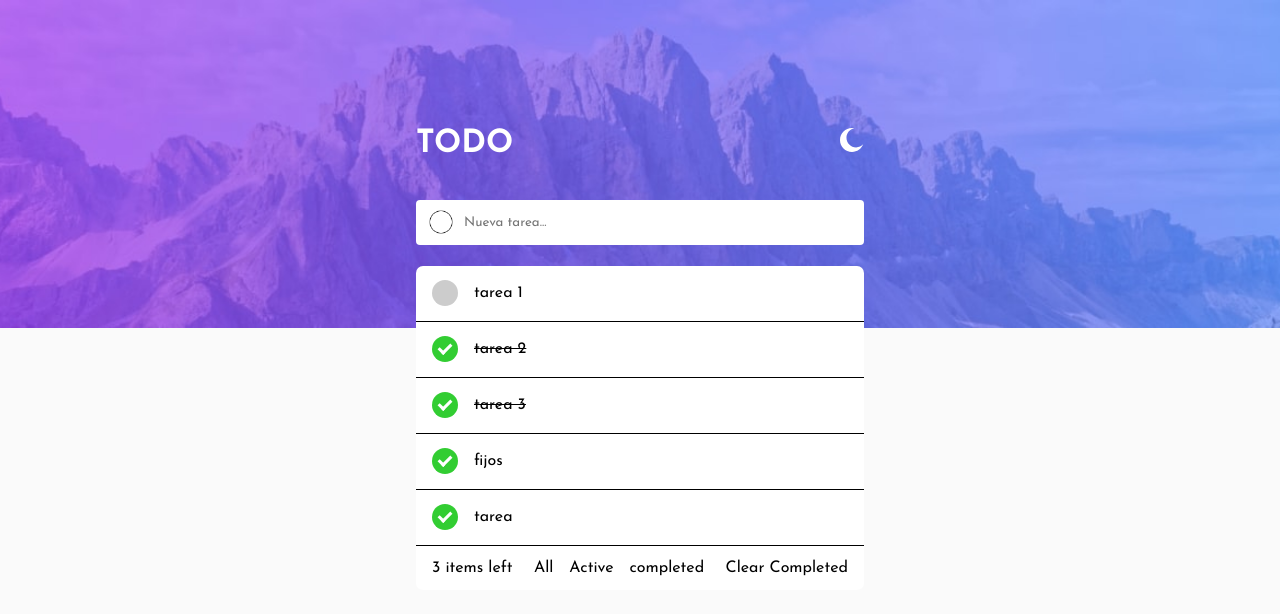
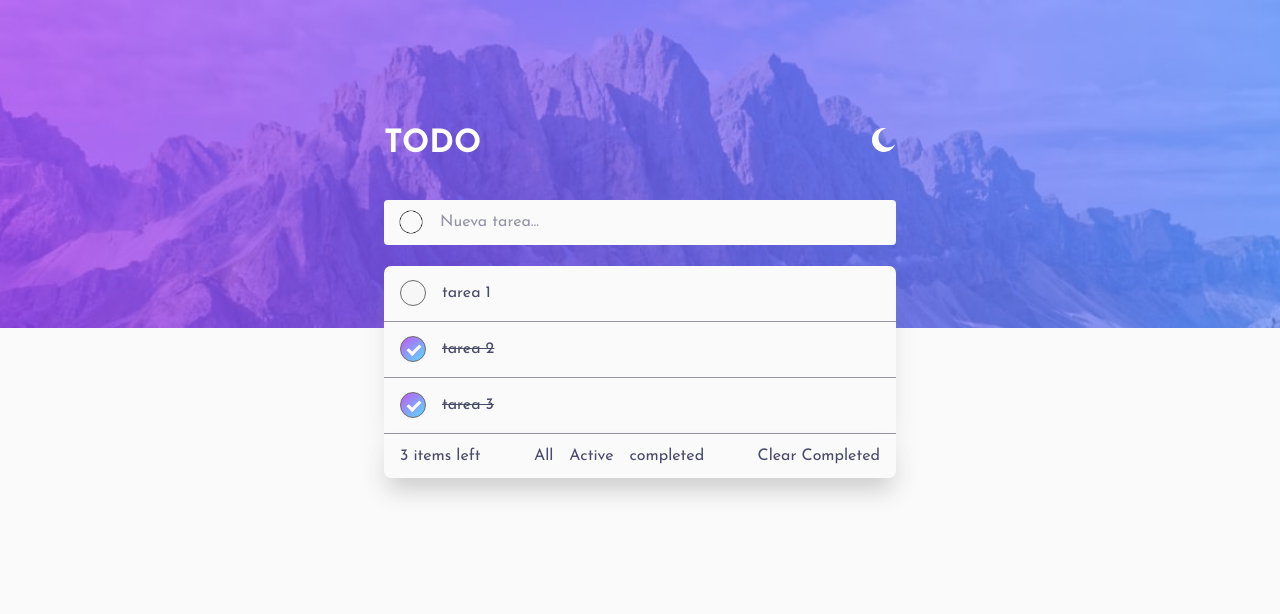
Before and after one commit to jorgeheiden/Todo-app, an Angular app: page / in a window 1280 px wide. Shown: the top 614 px of the page. Built offline with nearby package versions, Linux system fonts and the light colour scheme.

Commit message:
modo noche parcialmente implementado

```diff
--- a/src/app/componentes/home/home.component.html
+++ b/src/app/componentes/home/home.component.html
@@ -2,57 +2,33 @@
     <div class="contenedor-header" [ngClass]="{'background1': estado1, 'background2': estado2}" >
 
     </div>
-    <div class="contenedor-body">
+    <div class="contenedor-body" [ngClass]="{'contenedor-body-background-light': estado1, 'contenedor-body-background-dark': estado2}">
         <div class="contenedor-todo">
             <div class="titulo-modo">
                 <h1>TODO</h1>
                 <img (click)="modoNoche()" src="../../../assets/images/icon-moon.svg" alt="">
             </div>
             <div class="contenedor-input">
-                <input type="text" (keyup.enter)="inputEnter(inputTareas.value)" [formControl]="inputTareas" placeholder="Nueva tarea...">
+                <input type="text" [ngClass]="{'contenedor-tareas-li-background-light':estado1, 'contenedor-tareas-li-background-dark':estado2, 'font-color-light':estado1, 'font-color-dark':estado2, 'placeholder-color-light':estado1, 'placeholder-color-dark':estado2 }" (keyup.enter)="inputEnter(inputTareas.value)" [formControl]="inputTareas" placeholder="Nueva tarea...">
             </div>
             <ul class="contenedor-tareas">
-                <li  *ngFor="let tarea of tareas" [ngClass]="{'ocultarTarea': tarea.ocultar}" (mouseover)="btnEliminarMostrar(tarea)" (mouseleave)="btnEliminarOcultar(tarea)" >
+                <li  *ngFor="let tarea of tareas" [ngClass]="{'ocultarTarea': tarea.ocultar, 'contenedor-tareas-li-background-light':estado1, 'contenedor-tareas-li-background-dark':estado2}" (mouseover)="btnEliminarMostrar(tarea)" (mouseleave)="btnEliminarOcultar(tarea)" >
                     <div class="contenedor-checkbox">
                         <label class="container">
                             <input type="checkbox"  [checked]="tarea.estado" (change)="estado(tarea, $event)">
-                            <div class="checkmark"></div>
+                            <div class="checkmark" [ngClass]="{'checkmark-background-dark':estado2}"></div>
                           </label>
-                          <p [ngClass]="{'tareas-completadas': tarea.estado}" >{{tarea.tarea}}</p>
+                          <p [ngClass]="{'tareas-completadas': tarea.estado, 'font-color-light':estado1, 'font-color-dark':estado2}" >{{tarea.tarea}}</p>
                     </div>
                     <div class="btn-eliminar" [ngClass]="{'ocultarBtn': tarea.hover}">
                         <button (click)="eliminarTarea(tarea)"></button>
                     </div>
                 </li>
 
-                <li >
-                    <div class="contenedor-checkbox">
-                        <label class="container">
-                            <input type="checkbox" checked="checked">
-                            <div class="checkmark"></div>
-                          </label>
-                          <p>fijos</p>
-                    </div>
-                    <div class="btn-eliminar" [ngClass]="{'ocultarBtn': ocultarBoton}">
-                        <button></button>
-                    </div>
-                </li>
 
-                <li >
-                    <div class="contenedor-checkbox">
-                        <label class="container">
-                            <input type="checkbox" checked="checked">
-                            <div class="checkmark"></div>
-                          </label>
-                          <p>tarea</p>
-                    </div>
-                    <div class="btn-eliminar" [ngClass]="{'ocultarBtn': ocultarBoton}">
-                        <button></button>
-                    </div>
-                </li>
 
             </ul>
-            <ul class="opciones">
+            <ul class="opciones" [ngClass]="{'contenedor-tareas-li-background-light':estado1, 'contenedor-tareas-li-background-dark':estado2, 'font-color-light':estado1, 'font-color-dark':estado2}">
                 <li>{{itemsLeft}} items left</li>
                 <div class="opciones-center">
                     <li (click)="mostrarTodasLasTareas()">All</li>
--- a/src/app/componentes/home/home.component.scss
+++ b/src/app/componentes/home/home.component.scss
@@ -15,17 +15,28 @@
   background-repeat: no-repeat;
   background-size: cover;
 }
+.background2{
+  background-image: url(../../../assets/images/bg-desktop-dark.jpg);
+  background-position: center;
+  background-repeat: no-repeat;
+  background-size: cover;
+}
 .contenedor-body {
   display: flex;
   justify-content: center;
   width: 100%;
-  min-height: 59vh;
+  min-height: 100vh;
+}
+.contenedor-body-background-light{
   background-color: hsl(0, 0%, 98%);
+}
+.contenedor-body-background-dark{
+  background-color: hsl(235, 21%, 11%);
 }
 .contenedor-todo {
   display: flex;
   flex-direction: column;
-  width: 35%;
+  width: 40%;
   position: absolute;
   z-index: 10;
   top: 16%;
@@ -55,7 +66,8 @@
   background-repeat: no-repeat;
   background-position: 3%;
   background-size: 1.5rem;
-  padding-left: 3rem;
+  padding-left: 3.5rem;
+  font-size: 1rem;
 }
 .contenedor-input img {
   position: absolute;
@@ -65,6 +77,8 @@
 .contenedor-tareas{
   border-radius: 7px 7px 0 0;
   overflow: hidden;
+  box-shadow: 0px 15px 25px -4px rgba(150, 150, 150, 0.24)
+
 }
 .contenedor-tareas li {
   display: flex;
@@ -74,7 +88,14 @@
   list-style-type: none;
   width: 100%;
   height: 3.5rem;
-  border-bottom: 1px solid black;
+  border-bottom: 1px solid hsl(236, 9%, 61%);
+
+}
+.contenedor-tareas-li-background-light{
+  background-color: hsl(0, 0%, 98%)!important;
+}
+.contenedor-tareas-li-background-dark{
+  background-color: hsl(235, 24%, 19%)!important;
 }
 .contenedor-checkbox {
   display: flex;
@@ -131,7 +152,8 @@
   left: 0;
   height: 1.3em;
   width: 1.3em;
-  background-color: #ccc;
+  background-color: hsl(0, 0%, 97%);
+  border: 1px solid rgb(107, 107, 107);
   border-radius: 25px;
   transition: 0.15s;
   margin-left: 1rem;
@@ -139,7 +161,7 @@
 
 /* When the checkbox is checked, add a blue background */
 .container input:checked ~ .checkmark {
-  background-color: limegreen;
+  background-image: linear-gradient(320deg,hsl(192, 100%, 67%), hsl(280, 87%, 65%));
   border-radius: 25px;
   transition: 0.15s;
 }
@@ -177,6 +199,7 @@
   min-height: 2.8rem;
   border-radius: 0 0 7px 7px;
   padding: 0 1rem 0 1rem;
+  box-shadow: 0px 15px 25px -4px rgba(53, 53, 53, 0.24)
 }
 .opciones-center {
   display: flex;
@@ -196,3 +219,20 @@
 .ocultarTarea{
   display: none!important;
 }
+//modo noche
+.font-color-light{
+  color: hsl(235, 19%, 35%)
+}
+.font-color-dark{
+  color: hsl(234, 39%, 85%);
+}
+.placeholder-color-light::placeholder{
+  color: hsl(236, 9%, 61%)
+}
+.placeholder-color-dark::placeholder{
+  color: hsl(234, 11%, 52%);
+}
+.checkmark-background-dark{
+  background-color: hsl(235, 24%, 19%);
+
+}
--- a/src/app/componentes/home/home.component.ts
+++ b/src/app/componentes/home/home.component.ts
@@ -86,7 +86,13 @@ export class HomeComponent implements OnInit {
     })
   }
   modoNoche(){
-    this.estado1 = false
+    if(this.estado1 === true){
+      this.estado1 = false
+      this.estado2 = true
+    } else{
+      this.estado1 = true
+      this.estado2 = false
+    }
   }
 
 }
--- a/src/styles.scss
+++ b/src/styles.scss
@@ -4,7 +4,9 @@
     padding: 0;
     box-sizing: border-box;
     font-family: 'Josefin Sans', sans-serif;
+
 }
 body{
     background-color: hsl(0, 0%, 98%);
+    overflow-x: hidden;
 }
```
